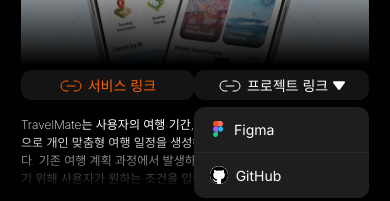
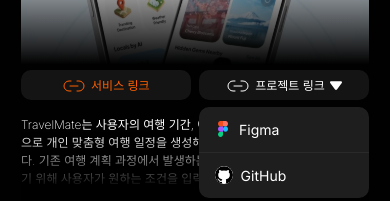
Before and after one commit to likelion-uhheungcon-2026/uhheung-frontend, a React (Vite) app: page /home in a window 390 px wide. Both pictures are taken after a click on the button "프로젝트 링크". Shown: the part 640-841 px from the top of the page. Built offline with nearby package versions, Linux system fonts and the light colour scheme; a web font is replaced by a local one.

Commit message:
feat : ServiceListPage 반응형 수정

```diff
--- a/src/features/BoothDetail/components/Links.jsx
+++ b/src/features/BoothDetail/components/Links.jsx
@@ -1,43 +1,77 @@
+import { useState } from "react";
+
 import orange from "../assets/link-orange.svg";
 import white from "../assets/link-white.svg";
 import down from "../assets/down-icon.svg";
 import github from "../assets/github-logo.png";
 import figma from "../assets/figma-logo.svg";
 
-import { useState } from "react";
-
 export default function Links({ booth }) {
   const [isOpen, setIsOpen] = useState(false);
+
   return (
-    <div className=" w-full mt-[0.31rem] flex justify-between items-center">
-      <div className="pt-[0.1rem] font-normal rounded-[0.625rem] bg-[#141414] cursor-pointer items-center justify-center w-[10.9375rem] h-[1.875rem]  flex flex-row gap-[0.3rem] ">
-        <img src={orange} className="w-[1.5rem] h-[1.5rem]" />
+    <div className="w-full mt-[0.31rem] flex items-center gap-[0.5rem]">
+      {/* 서비스 링크 */}
       <a
         href={booth.servicelink}
-          className="text-[#FF6000] text-[0.875rem]  "
-        >
-          서비스 링크
-        </a>
-      </div>
-      <div className="relative">
-        <button
-          onClick={() => setIsOpen((prev) => !prev)}
+        target="_blank"
+        rel="noopener noreferrer"
         className="
-          w-[10.9375rem]
+          flex-1
           h-[1.875rem]
           rounded-[0.625rem]
           bg-[#141414]
           flex
           items-center
           justify-center
-          gap-[0.31rem]
+          gap-[0.3rem]
+          pt-[0.1rem]
+          cursor-pointer
+          min-w-0
+        "
+      >
+        <img src={orange} alt="" className="w-[1.5rem] h-[1.5rem] shrink-0" />
+
+        <span
+          className="
+            text-[#FF6000]
+            text-[clamp(0.75rem,2vw,0.875rem)]
+            truncate
+          "
+        >
+          서비스 링크
+        </span>
+      </a>
+
+      {/* 프로젝트 링크 */}
+      <div className="relative flex-1 min-w-0">
+        <button
+          onClick={() => setIsOpen((prev) => !prev)}
+          className="
+            w-full
+            h-[1.875rem]
+            rounded-[0.625rem]
+            bg-[#141414]
+            flex
+            items-center
+            justify-center
+            gap-[0.3rem]
             pt-[0.1rem]
             cursor-pointer
           "
         >
-          <img src={white} className="w-[1.5rem] h-[1.5rem]" />
-          <span className="text-[0.875rem] leading-none">프로젝트 링크</span>
-          <img src={down} className="w-[0.75rem] h-[0.75rem]" />
+          <img src={white} alt="" className="w-[1.5rem] h-[1.5rem] shrink-0" />
+
+          <span
+            className="
+              text-[clamp(0.75rem,2vw,0.875rem)]
+              truncate
+            "
+          >
+            프로젝트 링크
+          </span>
+
+          <img src={down} alt="" className="w-[0.75rem] h-[0.75rem] shrink-0" />
         </button>
 
         {isOpen && (
@@ -46,7 +80,7 @@
               absolute
               top-[2.3rem]
               right-0
-      w-[10.9375rem]
+              w-full
               rounded-[0.625rem]
               bg-[#1E1E1E]
               overflow-hidden
@@ -78,9 +112,8 @@
               </a>
             )}
 
-            {/* 둘 다 있을 때만 구분선 */}
             {booth.figmalink && booth.githublink && (
-              <div className=" h-px bg-[#2A2A2A]" />
+              <div className="h-px bg-[#2A2A2A]" />
             )}
 
             {booth.githublink && (
@@ -102,8 +135,15 @@
                 <img
                   src={github}
                   alt="GitHub"
-                  className="w-[1.1rem] h-[1.1rem] object-contain bg-[white] rounded-[50%]"
+                  className="
+                    w-[1.1rem]
+                    h-[1.1rem]
+                    object-contain
+                    bg-white
+                    rounded-full
+                  "
                 />
+
                 <span>GitHub</span>
               </a>
             )}
--- a/src/features/ServiceList/components/SerchTab.jsx
+++ b/src/features/ServiceList/components/SerchTab.jsx
@@ -57,7 +57,7 @@
       ref={tabRef}
       className="relative px-[1.31rem] flex w-full justify-between mt-[1rem] sm:mt-[4.1rem] z-20"
     >
-      <div className=" mb-[0.56rem] w-full flex justify-between  items-center ">
+      <div className=" mb-[0.56rem] w-full flex items-center ">
         {/* 검색창 */}
         <div
           className="
@@ -65,7 +65,7 @@
             flex items-center
             gap-[0.44rem]
             flex-1
-            max-w-[17.5rem]
+
             h-[2.5rem]
             bg-[#050505]
             rounded-[0.3125rem]
--- a/src/pages/ServiceListPage.jsx
+++ b/src/pages/ServiceListPage.jsx
@@ -27,7 +27,7 @@
   return (
     //모바일 너비설정
     <div className="w-full flex justify-center">
-      <div className="max-w-[25.1rem]  h-screen flex flex-col justify-center text-white bg-[#141414]">
+      <div className=" w-full h-screen flex flex-col justify-center text-white bg-[#141414]">
         {/* 고정 영역 */}
         <SerchTab
           searchValue={searchValue}
```
Lines whose indentation alone changed are shown as unchanged.
